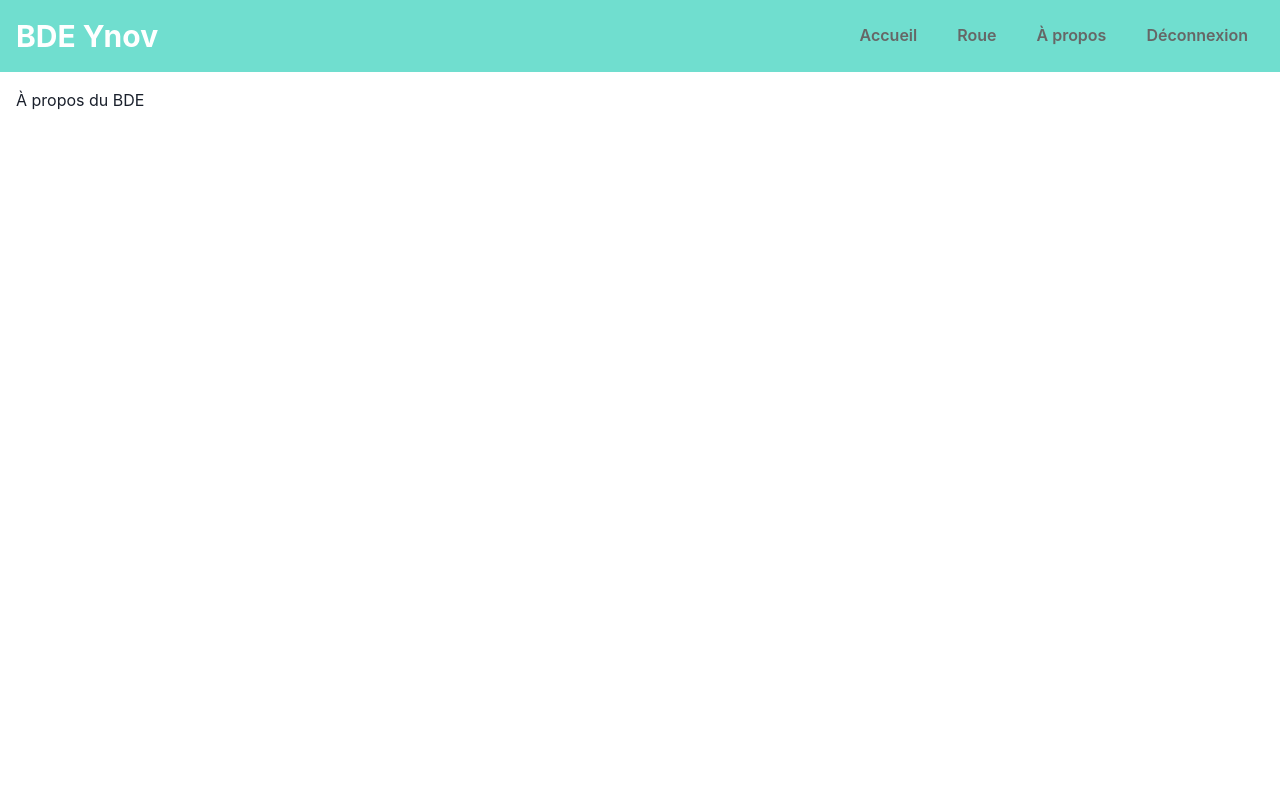
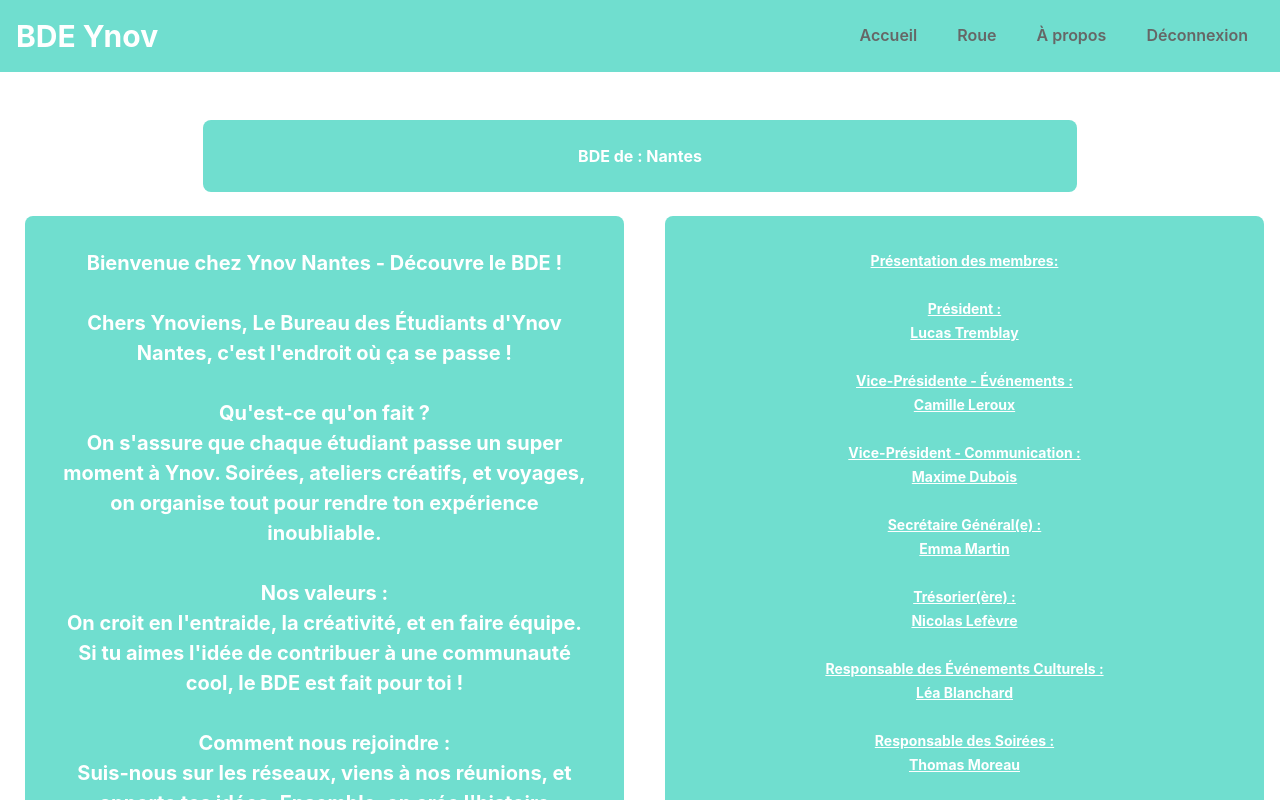
Before and after one commit to Sweeefty/Hackathon, a Next.js app in the folder hackathon2024/: page /Apropos in a window 1280 px wide. Shown: the top 800 px of the page. Built offline with nearby package versions, Linux system fonts and the light colour scheme.

Commit message:
page BDE

```diff
--- a/hackathon2024/src/app/Apropos/page.tsx
+++ b/hackathon2024/src/app/Apropos/page.tsx
@@ -1,11 +1,63 @@
 import { Layout } from "@/components/layout"
+import React from "react";
+import { Box, Flex, Heading, Text, SimpleGrid } from "@chakra-ui/react";
 
 export default function Apropos(){
     return(
         <Layout>
-        <div>
-        <h1>À propos du BDE</h1>
-        </div>
+            <Box fontWeight='bold' w="70%" ml="auto" mr="auto" bg="#70DECF" borderRadius={8}mt={8} textAlign="center"p={6} color="white">
+            BDE de : Nantes
+            </Box>
+            <br />
+          <Flex justifyContent="space-between">
+        <Box fontWeight="bold" w="48%" bg="#70DECF" borderRadius={8} mr="auto" ml="auto" textAlign="center" p={8} color="white" fontSize="xl">
+          Bienvenue chez Ynov Nantes - Découvre le BDE !<br /><br />
+
+Chers Ynoviens,
+Le Bureau des Étudiants d'Ynov Nantes, c'est l'endroit où ça se passe !<br /><br />
+
+Qu'est-ce qu'on fait ?<br />
+On s'assure que chaque étudiant passe un super moment à Ynov. Soirées, ateliers créatifs, et voyages, on organise tout pour rendre ton expérience inoubliable.<br /><br />
+
+Nos valeurs :<br />
+On croit en l'entraide, la créativité, et en faire équipe. Si tu aimes l'idée de contribuer à une communauté cool, le BDE est fait pour toi !<br /><br />
+
+Comment nous rejoindre :<br />
+Suis-nous sur les réseaux, viens à nos réunions, et apporte tes idées. Ensemble, on crée l'histoire Ynovienne.<br /><br />
+
+Prêts pour une aventure mémorable ? Rejoins le BDE d'Ynov Nantes !<br /><br />
+
+À bientôt,<br />
+Le BDE d'Ynov Nantes
+        </Box>
+
+        <Box w="48%" fontWeight="bold" ml={8} bg="#70DECF" borderRadius={8} p={8} color="white" textAlign="center">
+
+          <Text mb={2} color="white" fontSize="sm" as='u'>
+            Présentation des membres: <br /><br />
+            Président :<br />
+                Lucas Tremblay<br /><br />
+            Vice-Présidente - Événements :<br />
+                Camille Leroux<br /><br />
+            Vice-Président - Communication :<br />
+                Maxime Dubois<br /><br />
+            Secrétaire Général(e) :<br />
+                Emma Martin<br /><br />
+            Trésorier(ère) :<br />
+                Nicolas Lefèvre<br /><br />
+            Responsable des Événements Culturels :<br />
+                Léa Blanchard<br /><br />
+            Responsable des Soirées :<br />
+                Thomas Moreau<br /><br />
+            Responsable des Projets Artistiques :<br />
+                Juliette Rousseau<br /><br />
+            Responsable des Sports et Loisirs :<br />
+                Hugo Dubois<br /><br />
+            Responsable des Relations Étudiantes :<br />
+                Inès Gagnon
+          </Text>
+        </Box>
+      </Flex>
         </Layout>
     )
 }
```
